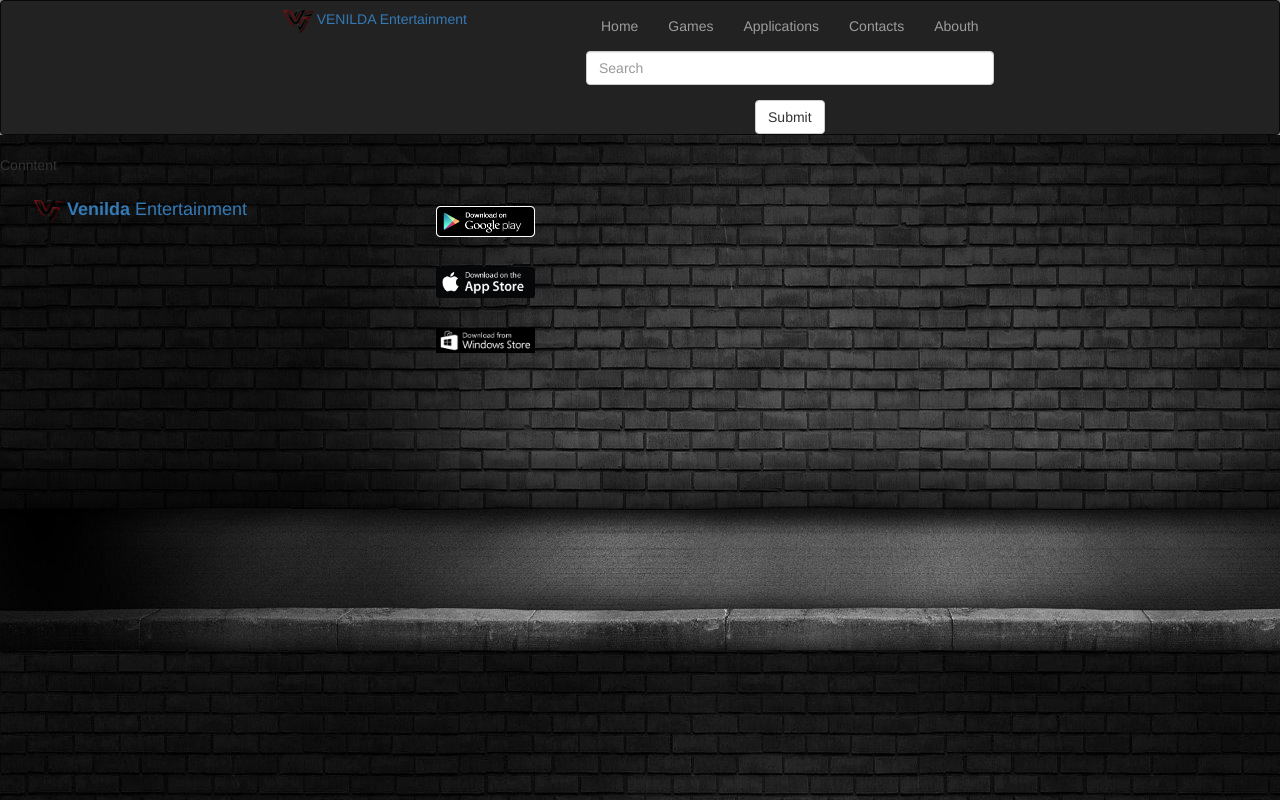
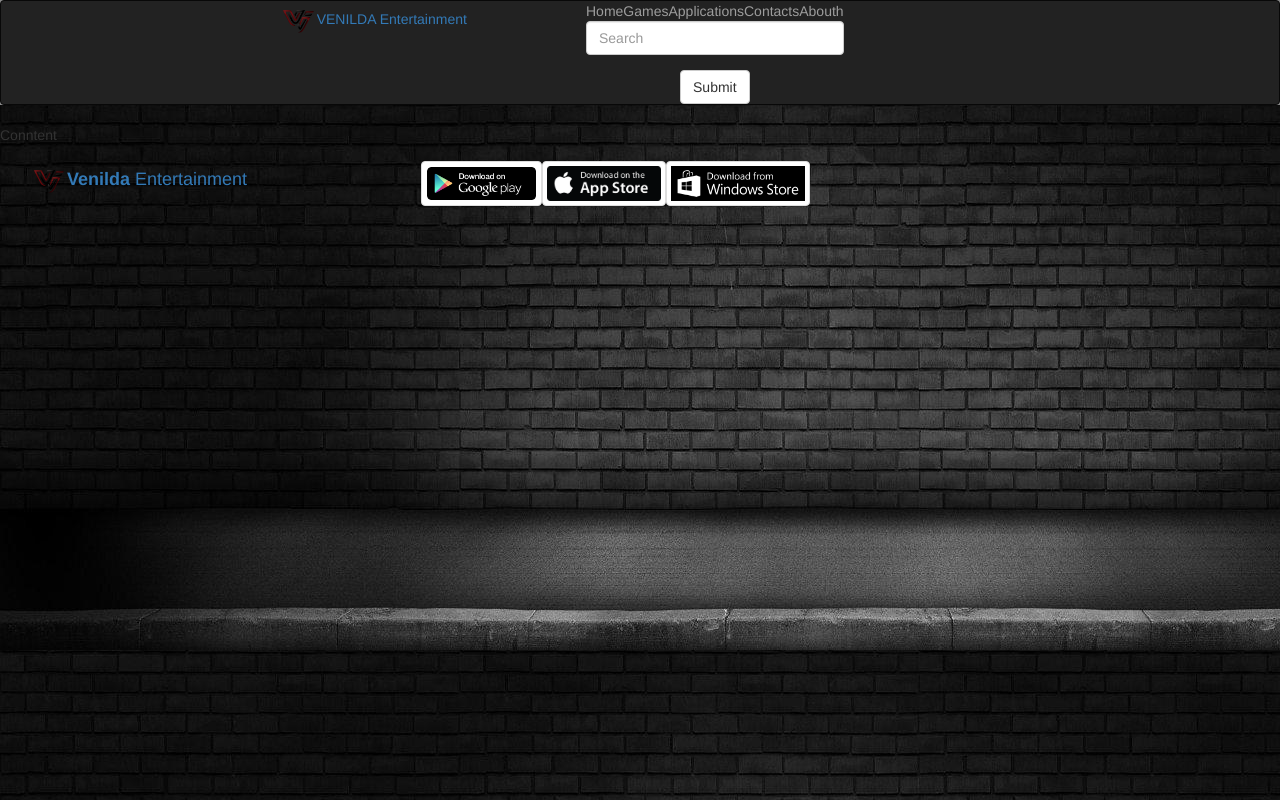
Before and after one commit to ilian1902/Venilda-entertainment, a website: page index.html in a window 1280 px wide. Drawn offline with nearby package versions, Linux system fonts and the light colour scheme.

Commit message:
Changed Stores CSS

```diff
--- a/css/app.css
+++ b/css/app.css
@@ -1,3 +1,16 @@
+html, body, div, form, img, h1, h2, h3, h4, h5, h6, a, p, ul, li, span {
+    margin: 0;
+    padding: 0;
+}
+
+.nav > li > a {
+    padding: 0;
+    margin: 0;
+    /*width: 140px;*/
+}
+.nav > li > a > img {
+    max-height: 45px;
+}
 body{
     background-image: url("/img/background.jpg");
 }
@@ -12,11 +25,6 @@ a{
     background-color: #8c8c8c;
 }
 
-
-#footer ul li a img{
-    width: 30%;
-    height: 30%;
-}
 .logo img{
     width: 10%;
 }
--- a/index.html
+++ b/index.html
@@ -57,21 +57,21 @@
                             <img src="img/VI-logo.png"><strong>Venilda</strong>
                             Entertainment</a>
                     </div>
-                    <div class="col-md-4">
+                    <div class="collapse navbar-collapse col-md-4">
                         <ul class="nav navbar-nav">
                             <li>
                                 <a href="#">
-                                    <img src="img/google-play-logo.png">
+                                    <img src="img/google-play-logo.png" class="img-responsive img-thumbnail">
                                 </a>
                             </li>
                             <li>
                                 <a href="#">
-                                    <img src="img/apple-store-logo.png">
+                                    <img src="img/apple-store-logo.png" class="img-responsive img-thumbnail">
                                 </a>
                             </li>
                             <li>
                                 <a href="#">
-                                    <img src="img/windows-store-logo.png">
+                                    <img src="img/windows-store-logo.png" class="img-responsive img-thumbnail">
                                 </a>
                             </li>
                         </ul>
```
